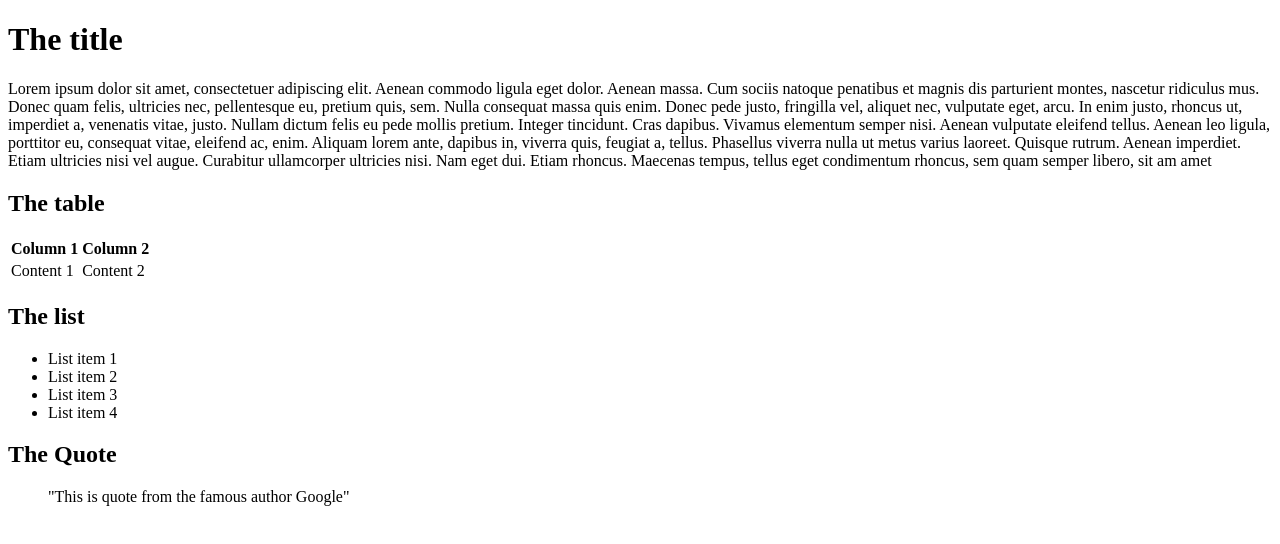
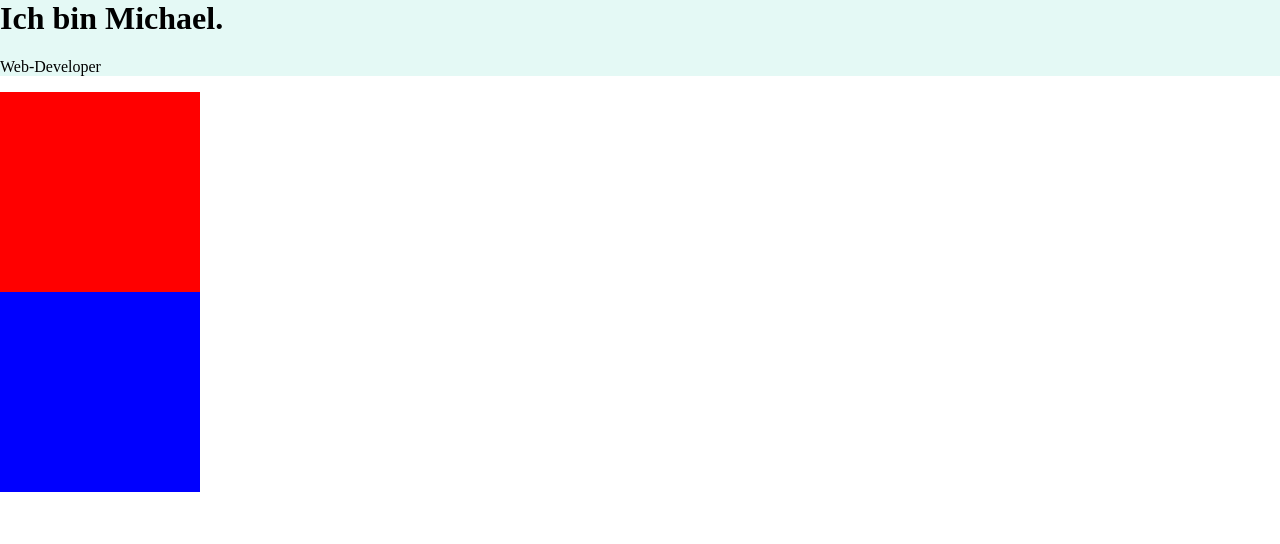
Before and after one commit to michaeldalkowski/cv, a plain HTML site: page index.html in a window 1280 px wide. Drawn offline with Linux system fonts and the light colour scheme.

Commit message:
Add files via upload

```diff
--- /dev/null
+++ b/css/styles.css
@@ -0,0 +1,23 @@
+body {
+    margin: 0;
+}
+
+h1 {
+    margin-top: 0;
+}
+
+.top-container {
+    background-color: #e4f9f5;
+}
+
+.middle-container {
+    background-color: red;
+    width: 200px;
+    height: 200px;
+}
+
+.bottom-container {
+    background-color: blue;
+    width: 200px;
+    height: 200px;
+}
--- a/index.html
+++ b/index.html
@@ -2,46 +2,23 @@
 <html>
 
 <head>
-    <title>1st Website</title>
+    <meta charset="utf-8">
+    <title>Michael Dalkowski</title>
+    <link rel="stylesheet" href="css/styles.css">
+    <link rel="icon" href="favicon.ico">
 </head>
 
 <body>
-    <h1>The title</h1>
-    <p>Lorem ipsum dolor sit amet, consectetuer adipiscing elit. Aenean commodo ligula eget dolor. Aenean massa. Cum
-        sociis natoque penatibus et magnis dis parturient montes, nascetur ridiculus mus. Donec quam felis, ultricies
-        nec, pellentesque eu, pretium quis, sem. Nulla consequat massa quis enim. Donec pede justo, fringilla vel,
-        aliquet nec, vulputate eget, arcu. In enim justo, rhoncus ut, imperdiet a, venenatis vitae, justo. Nullam dictum
-        felis eu pede mollis pretium. Integer tincidunt. Cras dapibus. Vivamus elementum semper nisi. Aenean vulputate
-        eleifend tellus. Aenean leo ligula, porttitor eu, consequat vitae, eleifend ac, enim. Aliquam lorem ante,
-        dapibus in, viverra quis, feugiat a, tellus. Phasellus viverra nulla ut metus varius laoreet. Quisque rutrum.
-        Aenean imperdiet. Etiam ultricies nisi vel augue. Curabitur ullamcorper ultricies nisi. Nam eget dui. Etiam
-        rhoncus. Maecenas tempus, tellus eget condimentum rhoncus, sem quam semper libero, sit am amet</p>
+    <div class="top-container">
+        <h1>Ich bin Michael.</h1>
+        <p>Web-Developer</p>
+    </div>
+    <div class="middle-container">
 
-    <h2>The table</h2>
+    </div>
+    <div class="bottom-container">
 
-    <table>
-        <tr>
-            <th>Column 1</th>
-            <th>Column 2</th>
-        </tr>
-        <TR>
-            <TD>Content 1</TD>
-            <td>Content 2</td>
-        </TR>
-    </table>
-
-    <H2>The list</H2>
-
-    <UL>
-        <LI>List item 1</LI>
-        <LI>List item 2</LI>
-        <LI>List item 3</LI>
-        <LI>List item 4</LI>
-    </UL>
-
-    <H2>The Quote</H2>
-
-    <Blockquote>"This is quote from the famous author Google"</Blockquote>
+    </div>
 </body>
 
 </html>
```
Also changed, not shown: favicon.ico (added).
